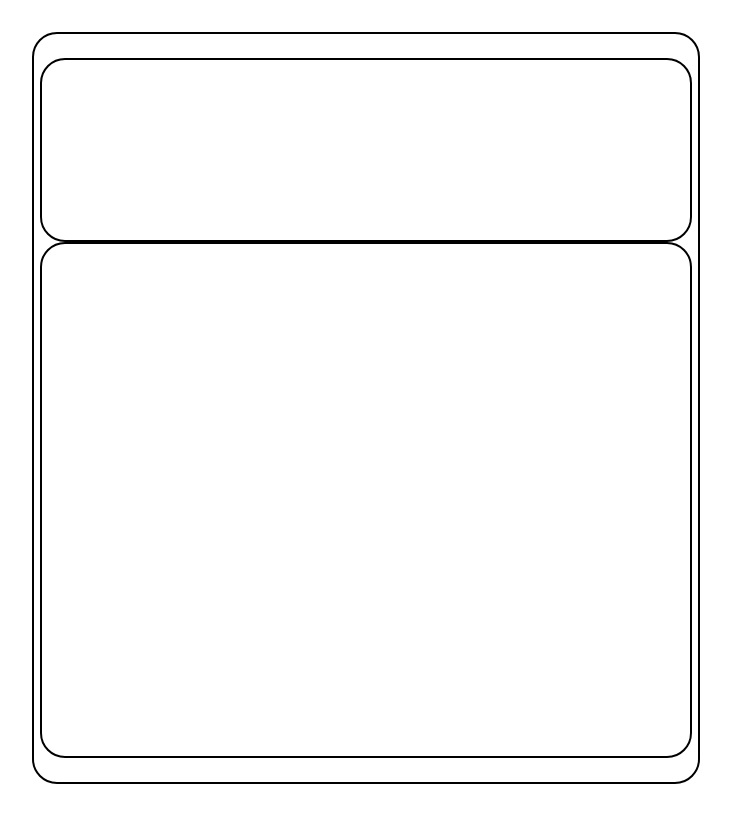
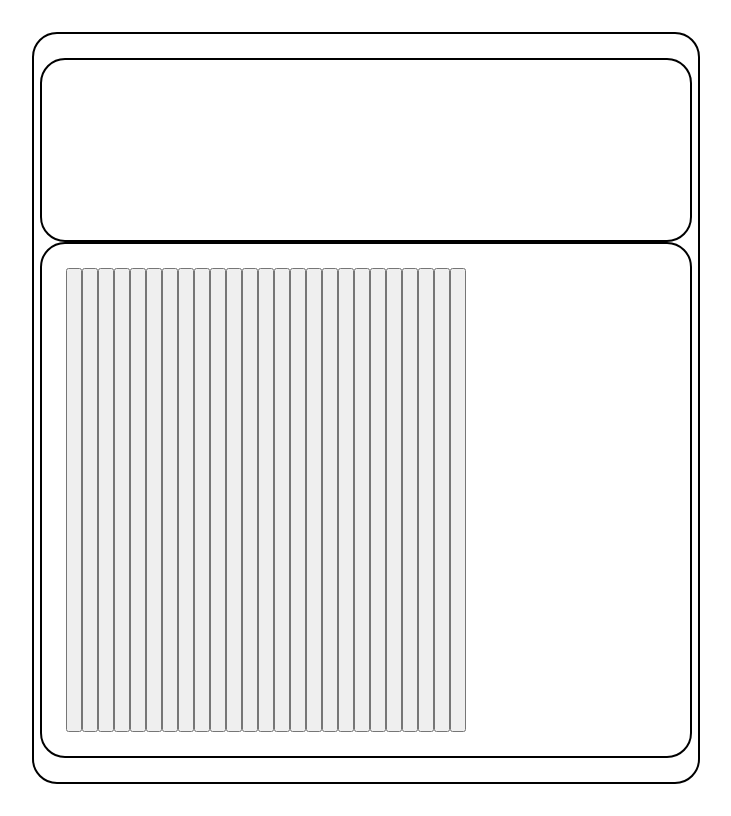
Before and after one commit to BlakKMango/calculator-app, a plain HTML site: page index.html in a window 1280 px wide. Shown: the whole page, without its empty margins (274-1005 px from the left). Drawn offline with Linux system fonts and the light colour scheme.

Commit message:
Add 25 calculator buttons

```diff
--- a/index.html
+++ b/index.html
@@ -10,7 +10,33 @@
     <body>
         <div class="calc">
             <div class="calc-screen"></div>
-            <div class="calc-buttons"></div>
+            <div class="calc-buttons">
+                <button class="calc-button"></button>
+                <button class="calc-button"></button>
+                <button class="calc-button"></button>
+                <button class="calc-button"></button>
+                <button class="calc-button"></button>
+                <button class="calc-button"></button>
+                <button class="calc-button"></button>
+                <button class="calc-button"></button>
+                <button class="calc-button"></button>
+                <button class="calc-button"></button>
+                <button class="calc-button"></button>
+                <button class="calc-button"></button>
+                <button class="calc-button"></button>
+                <button class="calc-button"></button>
+                <button class="calc-button"></button>
+                <button class="calc-button"></button>
+                <button class="calc-button"></button>
+                <button class="calc-button"></button>
+                <button class="calc-button"></button>
+                <button class="calc-button"></button>
+                <button class="calc-button"></button>
+                <button class="calc-button"></button>
+                <button class="calc-button"></button>
+                <button class="calc-button"></button>
+                <button class="calc-button"></button>
+            </div>
         </div>
     </body>
 </html>
```
